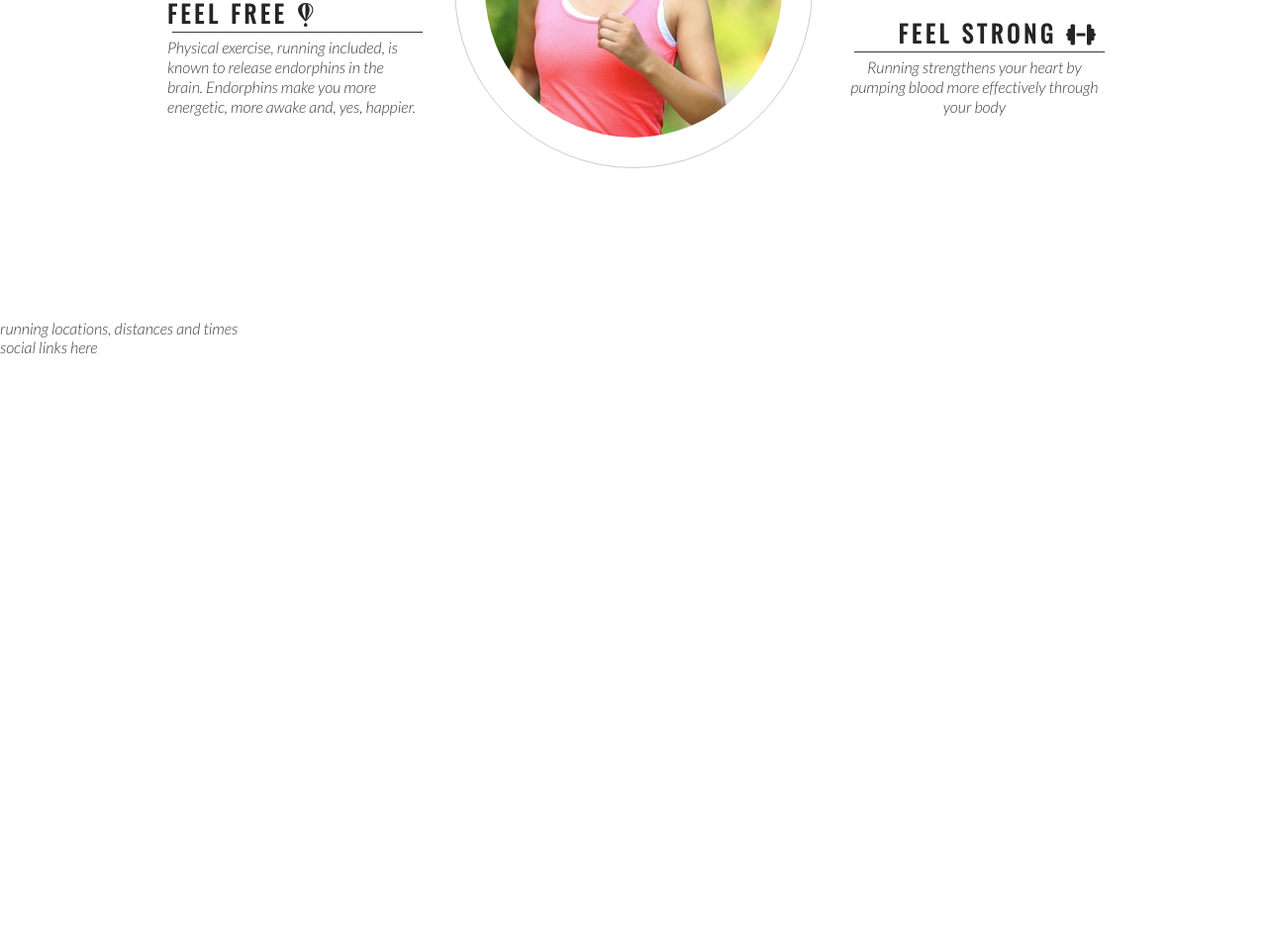
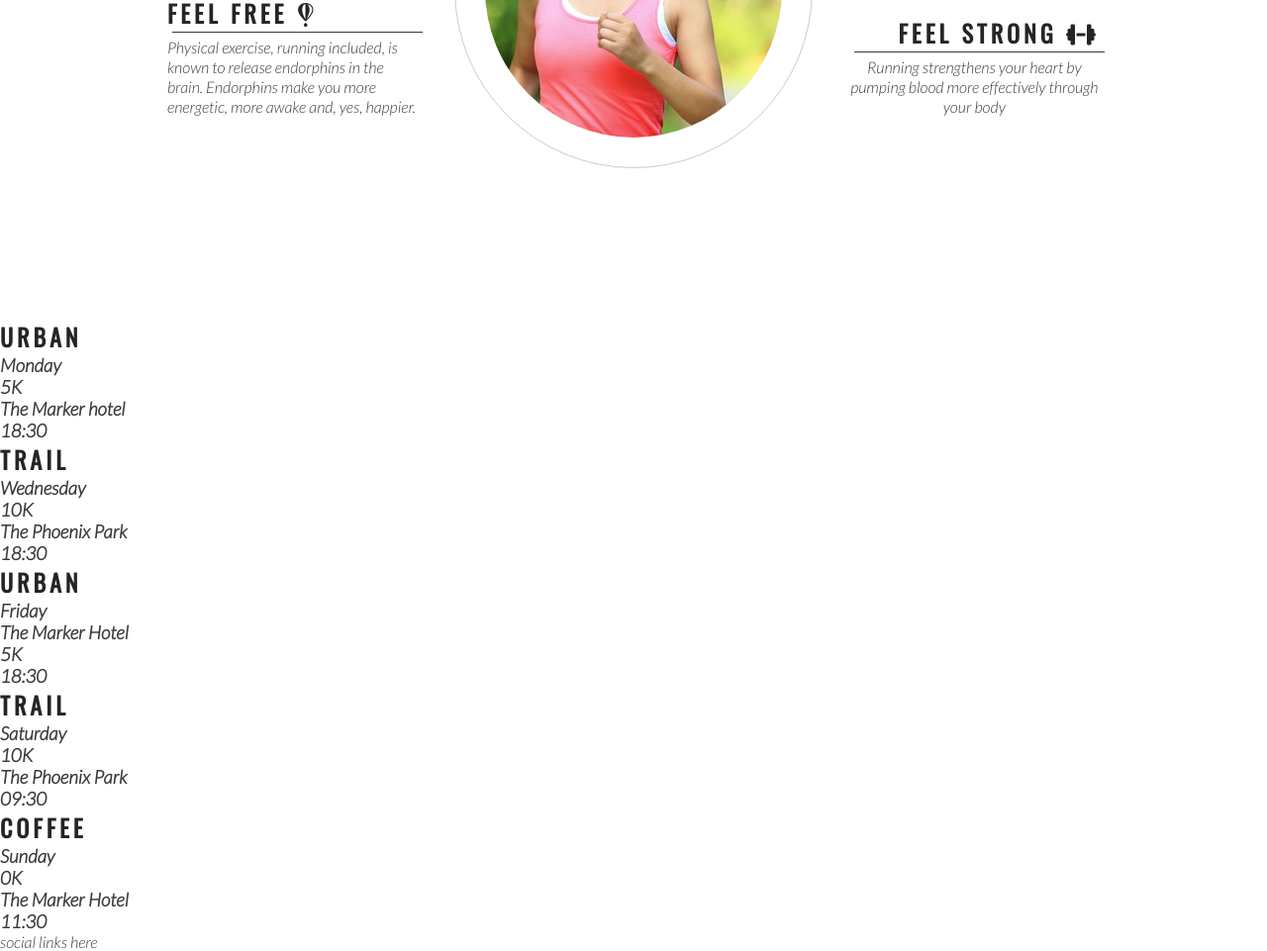
Before and after one commit to DanielleDaly/love-running, a plain HTML site: page index.html in a window 1280 px wide. Shown: the part 973-1934 px from the top of the page at 99% size. Before the commit the page ends 1333 px from the top, so only its background shows below. Drawn offline with nearby package versions, Linux system fonts and the light colour scheme.

Commit message:
Add meetup times main structure

```diff
--- a/index.html
+++ b/index.html
@@ -74,7 +74,49 @@
             </div>
         </div>
     </section>
-    <section>running locations, distances and times</section>
+
+    <section>
+        <div>
+            <h2>Urban</h2>
+            <h3>Monday</h3>
+            <h3>5K</h3>
+            <h3>The Marker hotel</h3>
+            <h3>18:30</h3>
+        </div>
+
+        <div>
+            <h2>Trail</h2>
+            <h3>Wednesday</h3>
+            <h3>10K</h3>
+            <h3>The Phoenix Park</h3>
+            <h3>18:30</h3>
+        </div>
+
+        <div>
+            <h2>Urban</h2>
+            <h3>Friday</h3>
+            <h3>The Marker Hotel</h3>
+            <h3>5K</h3>
+            <h3>18:30</h3>
+        </div>
+
+        <div>
+            <h2>Trail</h2>
+            <h3>Saturday</h3>
+            <h3>10K</h3>
+            <h3>The Phoenix Park</h3>
+            <h3>09:30</h3>
+        </div>
+
+        <div>
+            <h2>Coffee</h2>
+            <h3>Sunday</h3>
+            <h3>0K</h3>
+            <h3>The Marker Hotel</h3>
+            <h3>11:30</h3>
+        </div>
+    </section>
+
     <footer>social links here</footer>
 <!-- font awesome script -->
     <script src="https://kit.fontawesome.com/3128113473.js" crossorigin="anonymous"></script>
```
